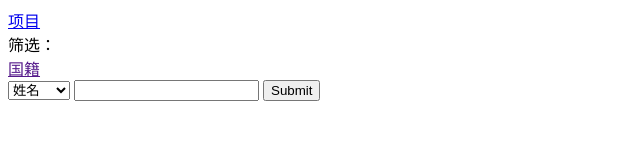
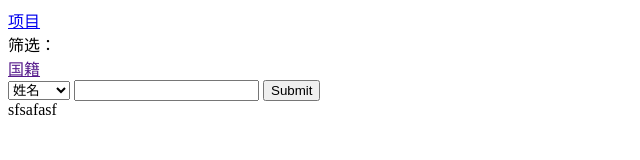
Before and after one commit to ERIRJINQIAO/javascriptStudy, a plain HTML site: page curriculum/index.html in a window 1280 px wide. Shown: the full height of the page, 0-640 px from the left. Drawn offline with Linux system fonts and the light colour scheme.

Commit message:
首页修改测试

```diff
--- a/curriculum/index.html
+++ b/curriculum/index.html
@@ -34,7 +34,9 @@
                 </div>
             </div>
         </div>
-        <div id="table-data-wrap"></div>
+        <div id="table-data-wrap">
+            sfsafasf
+        </div>
     </div>
 </body>
 </html>
```
